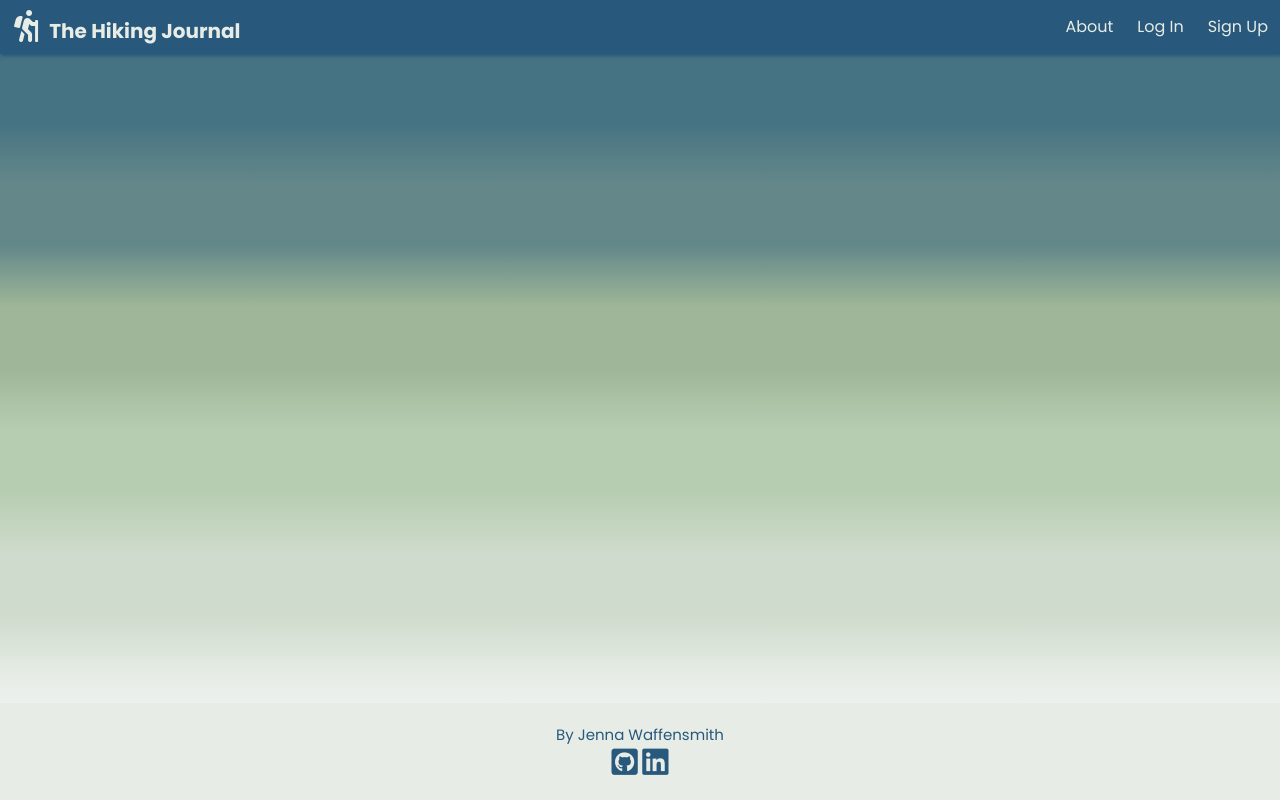
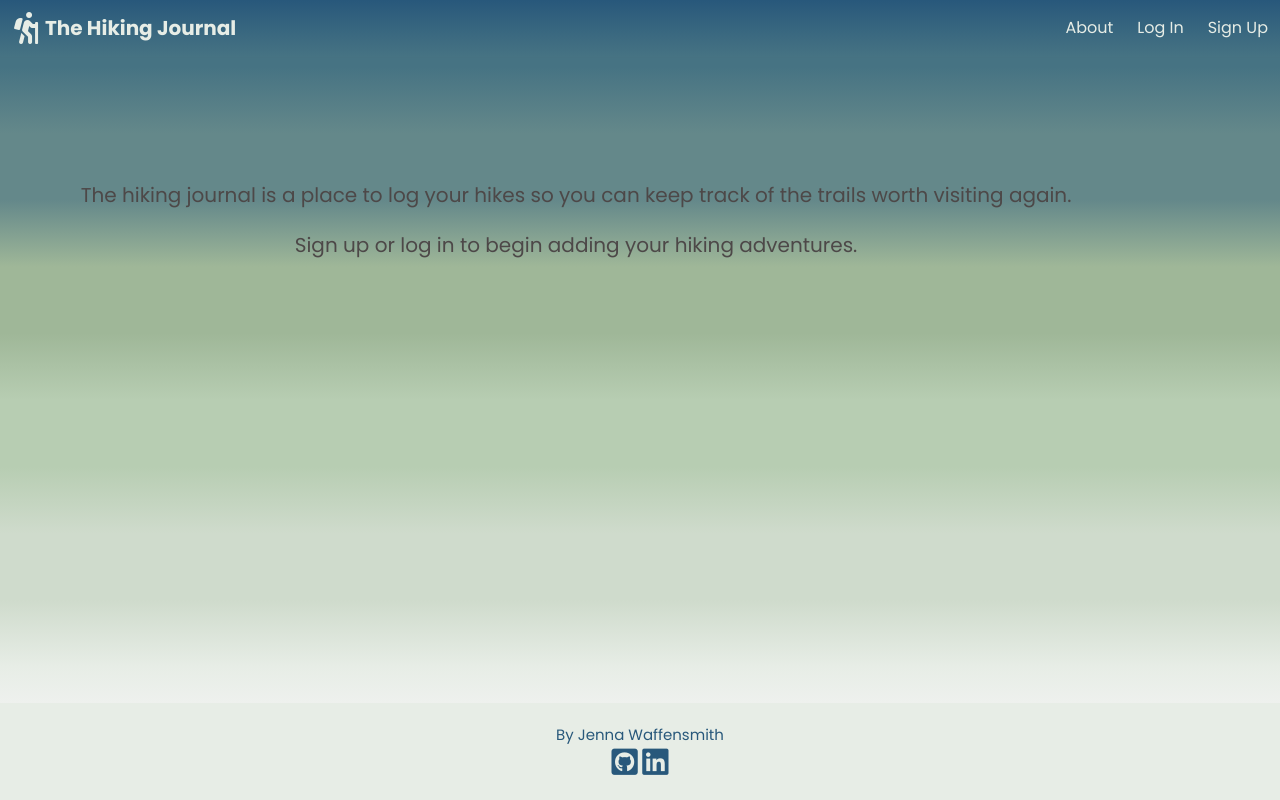
Before and after one commit to jwaffensmith/hiking-journal, a Django app: page /about/ in a window 1280 px wide. Run offline with Django 3.2, Linux system fonts and the light colour scheme; some libraries are stand-ins or nearby versions.

Commit message:
added styling to about, login and signup pages, landing page dynamically changes when user is logged in

```diff
--- a/main_app/static/css/style.css
+++ b/main_app/static/css/style.css
@@ -4,37 +4,45 @@ body, html {
   margin: 0;
 }
 
-.navbar {
-  box-shadow: 1px 2px 3px #28587b;
+nav.navbar.is-fixed-top {
+  box-shadow: 1px 1px 1px #467383;
+  background: linear-gradient(#467383, #28587b);
 }
-.navbar .navbar-brand {
-  background-color: #28587b;
+nav.navbar.is-fixed-top .navbar-brand {
+  background: linear-gradient(#28587b, #467383);
 }
-.navbar .navbar-brand .navbar-item {
-  background-color: #28587b;
-}
-.navbar .navbar-brand .navbar-item .logo {
+nav.navbar.is-fixed-top .navbar-brand .navbar-item .logo {
   color: #e7ede6;
   padding: 2px;
 }
-.navbar .navbar-brand .navbar-item .site-name {
+nav.navbar.is-fixed-top .navbar-brand .navbar-item .site-name {
   padding: 5px;
   font-weight: 700;
   font-size: 20px;
   color: #e7ede6;
 }
-.navbar .navbar-brand .navbar-burger {
+nav.navbar.is-fixed-top .navbar-brand .navbar-burger {
   color: #e7ede6;
-  background: #28587b;
+  background: linear-gradient(#28587b, #467383);
 }
-.navbar .navbar-menu {
-  background: #28587b;
+nav.navbar.is-fixed-top .navbar-brand .navbar-burger.is-active {
+  color: #e7ede6;
+  background: linear-gradient(#28587b, #467383);
+}
+nav.navbar.is-fixed-top .navbar-menu.is-active {
+  background: linear-gradient(#28587b, #467383);
+}
+nav.navbar.is-fixed-top .navbar-menu.is-active {
+  background: linear-gradient(#28587b, #467383);
   text-align: center;
 }
-.navbar .navbar-menu .about, .navbar .navbar-menu .signup-button, .navbar .navbar-menu .login-button {
+nav.navbar.is-fixed-top .navbar-end {
+  background: linear-gradient(#28587b, #467383);
+}
+nav.navbar.is-fixed-top .navbar-end .about, nav.navbar.is-fixed-top .navbar-end .signup-button, nav.navbar.is-fixed-top .navbar-end .login-button, nav.navbar.is-fixed-top .navbar-end .welcome-user {
   color: #e7ede6;
 }
-.navbar .navbar-menu .login-button:hover, .navbar .navbar-menu .signup-button:hover, .navbar .navbar-menu .about:hover {
+nav.navbar.is-fixed-top .navbar-end .login-button:hover, nav.navbar.is-fixed-top .navbar-end .signup-button:hover, nav.navbar.is-fixed-top .navbar-end .about:hover, nav.navbar.is-fixed-top .navbar-end .welcome-user:hover {
   color: #28587b;
 }
 
@@ -62,7 +70,7 @@ body, html {
   left: 0px;
   top: 0px;
   z-index: -1;
-  background: linear-gradient(#28587b, #467383, #467383, #64888a, #64888a, #9fb798, #9fb798, #b7cdb2, #b7cdb2, #cfdbcc, #cfdbcc, #e7ede6, #f4f4f4, #e7ede6);
+  background: linear-gradient(#467383, #467383, #64888a, #64888a, #9fb798, #9fb798, #b7cdb2, #b7cdb2, #cfdbcc, #cfdbcc, #e7ede6, #f4f4f4, #e7ede6);
 }
 
 .img-container {
@@ -82,11 +90,11 @@ body, html {
 }
 .img-container .welcome-message {
   margin-top: 10px;
-  color: "Poppins", sans-serif;
+  color: #467383;
   font-size: 20px;
 }
 .img-container .img-login, .img-container .img-signup {
-  margin-top: 10px;
+  margin: 15px;
   color: #28587b;
   outline: none !important;
   text-decoration: none;
@@ -103,6 +111,61 @@ body, html {
 .img-container .img-login:focus, .img-container .img-signup:focus {
   box-shadow: none;
 }
+.img-container .img-login:after, .img-container .img-signup:after {
+  content: "";
+  position: absolute;
+  width: 100%;
+  transform: scaleX(0);
+  height: 2px;
+  bottom: 0;
+  left: 0;
+  background-color: #467383;
+  transform-origin: bottom right;
+  transition: transform 0.1s ease-out;
+}
+.img-container .img-login:hover:after, .img-container .img-signup:hover:after {
+  transform: scaleX(1);
+  transform-origin: bottom left;
+}
+
+.container.about {
+  position: absolute;
+  left: 0;
+  top: 20%;
+  width: 100%;
+  text-align: center;
+}
+.container.about .welcome-message {
+  margin-top: 20px;
+  color: #4d4848;
+  font-size: 20px;
+}
+
+.container.signup {
+  position: absolute;
+  left: 0;
+  top: 20%;
+  width: 100%;
+  text-align: center;
+}
+.container.signup .signup-form {
+  margin-top: 10px;
+  color: #28587b;
+  font-size: 20px;
+}
+
+.container.login {
+  position: absolute;
+  left: 0;
+  top: 20%;
+  width: 100%;
+  text-align: center;
+}
+.container.login .login-form {
+  margin-top: 10px;
+  color: #28587b;
+  font-size: 20px;
+}
 
 @media screen and (max-width: 1024px) {
   .img-container {
--- a/main_app/static/scss/style.scss
+++ b/main_app/static/scss/style.scss
@@ -15,16 +15,14 @@ body, html {
     margin: 0;
 }
 
-.navbar {
-    box-shadow: 1px 2px 3px $navbar;
+nav.navbar.is-fixed-top {
+    box-shadow: 1px 1px 1px $btn;
+    background: linear-gradient($btn, $navbar);
 
     .navbar-brand {
-
-        background-color: $navbar;
+        background: linear-gradient($navbar, $btn);
 
         .navbar-item {
-
-            background-color: $navbar;
 
             .logo {
                 color: $footer;
@@ -36,32 +34,44 @@ body, html {
                 font-weight: 700;
                 font-size: 20px;
                 color: $footer;
+
             }
-
         }
 
         .navbar-burger {
             color: $footer;
-            background: $navbar;
+            background: linear-gradient($navbar, $btn);
         }
-
+        .navbar-burger.is-active {
+            color: $footer;
+            background: linear-gradient($navbar, $btn);
+        }
     }
 
-    .navbar-menu {
+    .navbar-menu.is-active {
 
-        background: $navbar;
+        background: linear-gradient($navbar, $btn);
+    }
+
+    .navbar-menu.is-active {
+
+        background: linear-gradient($navbar, $btn);
         text-align: center;
+    }
 
-            .about, .signup-button, .login-button  {
+    .navbar-end {
+
+        background: linear-gradient($navbar, $btn);
+
+            .about, .signup-button, .login-button, .welcome-user  {
                 color: $footer;
             }
 
-            .login-button:hover, .signup-button:hover, .about:hover {
+            .login-button:hover, .signup-button:hover, .about:hover, .welcome-user:hover {
                 color: $navbar;
             }
         }
     }
-
 
 .footer {
     padding: 20px;
@@ -88,7 +98,7 @@ body, html {
     left: 0px;
     top: 0px;
     z-index: -1;
-    background: linear-gradient($navbar, $btn, $btn, $trim, $trim,
+    background: linear-gradient($btn, $btn, $trim, $trim,
     $gradient_four, $gradient_four, $gradient_five, $gradient_five,
     $gradient_six, $gradient_six, $footer, $background, $footer);
 }
@@ -110,12 +120,12 @@ body, html {
     }
         .welcome-message {
             margin-top: 10px;
-            color: $primary-font;
+            color: $btn;
             font-size: 20px;
         }
 
         .img-login, .img-signup {
-            margin-top: 10px;
+            margin: 15px;
             color: $navbar;
             outline: none !important;
             text-decoration: none;
@@ -136,6 +146,65 @@ body, html {
             box-shadow: none;
         }
 
+        .img-login:after, .img-signup:after  {
+            content: '';
+            position: absolute;
+            width: 100%;
+            transform: scaleX(0);
+            height: 2px;
+            bottom: 0;
+            left: 0;
+            background-color: $btn;
+            transform-origin: bottom right;
+            transition: transform 0.10s ease-out;
+        }
+
+        .img-login:hover:after, .img-signup:hover:after  {
+            transform: scaleX(1);
+            transform-origin: bottom left;
+        }
+}
+
+.container.about {
+    position: absolute;
+    left: 0;
+    top: 20%;
+    width: 100%;
+    text-align: center;
+
+    .welcome-message {
+        margin-top: 20px;
+        color: rgb(77, 72, 72);
+        font-size: 20px;
+    }
+}
+
+.container.signup {
+    position: absolute;
+    left: 0;
+    top: 20%;
+    width: 100%;
+    text-align: center;
+
+    .signup-form {
+        margin-top: 10px;
+        color: $navbar;
+        font-size: 20px;
+    }
+}
+
+.container.login {
+    position: absolute;
+    left: 0;
+    top: 20%;
+    width: 100%;
+    text-align: center;
+
+    .login-form {
+        margin-top: 10px;
+        color: $navbar;
+        font-size: 20px;
+    }
 }
 
 
--- a/main_app/templates/about.html
+++ b/main_app/templates/about.html
@@ -4,7 +4,10 @@
 {% block content%}
 
 <main class="gradient">
-        <p class="welcome-message">A place to journal your hiking adventures.</p>
+        <div class="container about">
+                <p class="welcome-message">The hiking journal is a place to log your hikes so you can keep track of the trails worth visiting again.</p>
+                <p class="welcome-message">Sign up or log in to begin adding your hiking adventures.</p>
+        </div>
 </main>
 
 
--- a/main_app/templates/base.html
+++ b/main_app/templates/base.html
@@ -19,12 +19,10 @@
 
         <nav class="navbar is-fixed-top" role="navigation" aria-label="main navigation">
             <div class="navbar-brand">
-                <div class="navbar-item">
-                    <a href="{% url 'home' %}">
-                        <i class="fas fa-hiking fa-2x logo"></i>
-                        <span class="site-name">The Hiking Journal</span>
-                    </a>
-                </div>
+                <a class="navbar-item" href="{% url 'home' %}">
+                    <i class="fas fa-hiking fa-2x logo"></i>
+                    <span class="site-name">The Hiking Journal</span>
+                </a>
                 <a role="button" class="navbar-burger is-active" aria-label="menu" aria-expanded="false">
                     <span aria-hidden="true"></span>
                     <span aria-hidden="true"></span>
@@ -34,8 +32,8 @@
             {% if user.is_authenticated %}
             <div class="navbar-menu is-active">
                 <div class="navbar-end">
+                    <a class="navbar-item welcome-user" href="{% url 'profile' %}">{{user.username}}, the hiker extraordinaire. </a>
                     <a class="navbar-item about" href="{% url 'about' %}">About</a>
-                    <a class="navbar-item" href="{% url 'profile' %}">Welcome,</a>
                     <a class="navbar-item login-button" href="{% url 'logout' %}">Logout</a>
                 </div>
             </div>
```
Also changed, not shown: main_app/templates/home.html (+6 -2 lines), main_app/templates/registration/login.html (+6 -1 lines), main_app/templates/registration/signup.html (+6 -1 lines), 1 other file.
